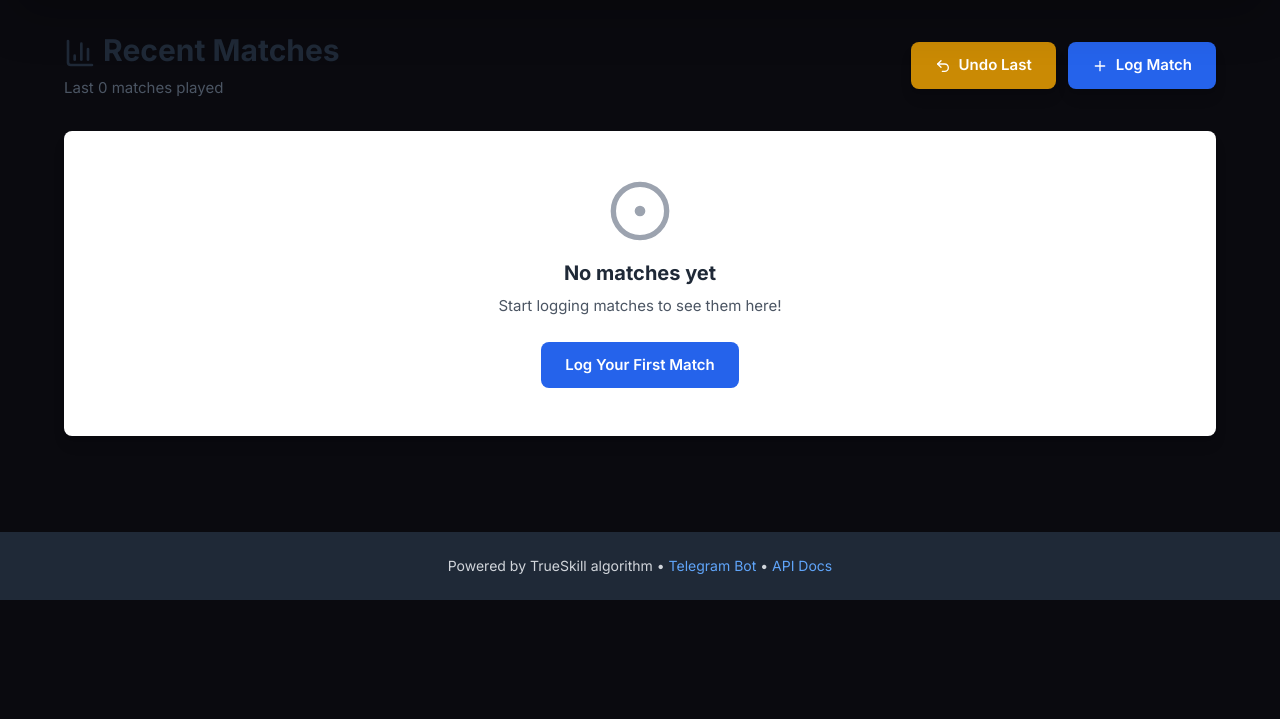
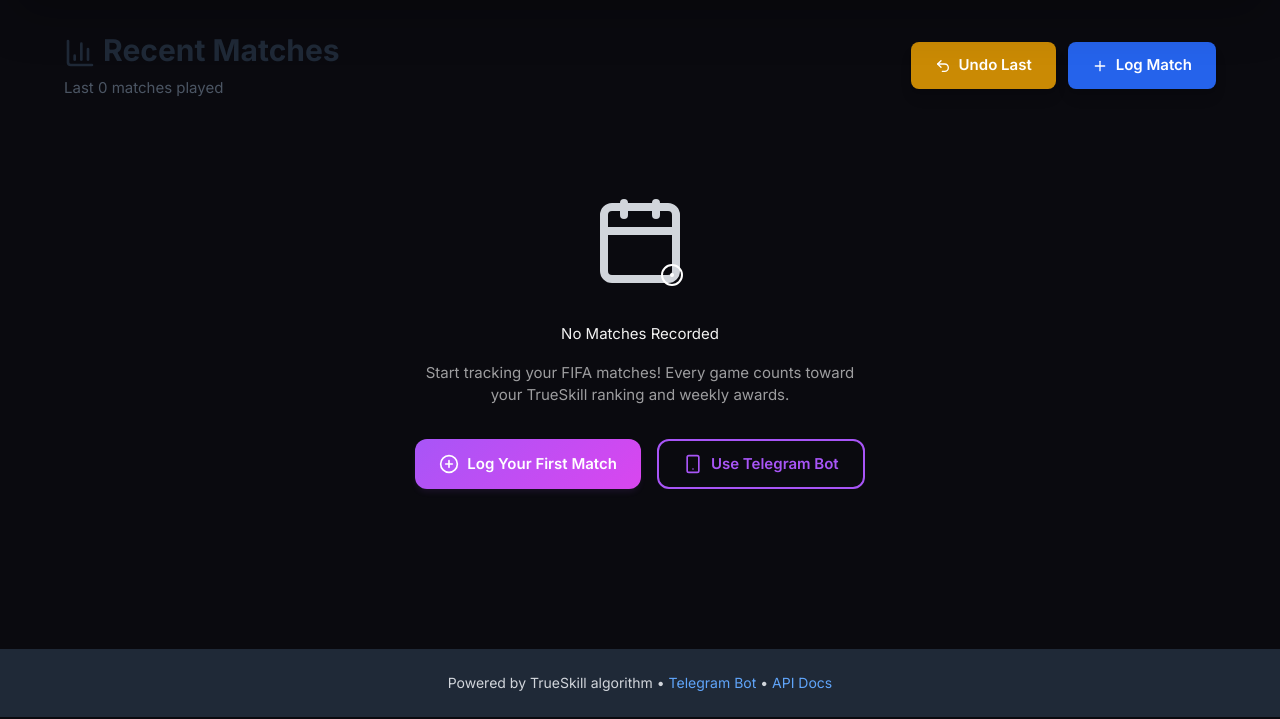
Before and after one commit to nkorobko/fifa-ranks, a FastAPI app: page /matches in a window 1280 px wide. Shown: the part 81-800 px from the top of the page. Run offline with FastAPI, Linux system fonts and the light colour scheme; data that the repository does not hold is empty; some libraries are stand-ins or nearby versions.

Commit message:
Issue #33: Redesign empty states with better illustrations and CTAs
- Awards empty state: locked trophy with progress hints
- Matches empty state: calendar illustration with dual CTAs
- Chemistry empty states: user icons with informative messaging
- Replace plain text with styled card layouts
- Add secondary actions (Telegram bot link)
- Frame empty states as progress opportunities
- Use new typography and button classes
- Add helpful tips and contextual guidance
- Improve visual hierarchy with icons and spacing

```diff
--- a/backend/app/templates/matches.html
+++ b/backend/app/templates/matches.html
@@ -101,15 +101,29 @@
             </div>
         </div>
         {% else %}
-        <div class="bg-white dark:bg-gray-800 rounded-lg shadow-lg p-12 text-center">
-            <div class="flex justify-center mb-4">
-                <i data-lucide="circle-dot" class="w-16 h-16 text-gray-400"></i>
+        <div class="card p-16 text-center max-w-2xl mx-auto">
+            <div class="flex justify-center mb-8">
+                <div class="relative">
+                    <i data-lucide="calendar" class="w-24 h-24 text-gray-300 dark:text-gray-600"></i>
+                    <div class="absolute -bottom-2 -right-2 bg-gradient-primary rounded-full p-3">
+                        <i data-lucide="circle-dot" class="w-6 h-6 text-white"></i>
+                    </div>
+                </div>
             </div>
-            <h3 class="text-xl font-bold text-gray-800 dark:text-gray-100 mb-2">No matches yet</h3>
-            <p class="text-gray-600 dark:text-gray-400 mb-6">Start logging matches to see them here!</p>
-            <a href="/log-match" class="inline-block bg-blue-600 hover:bg-blue-700 text-white font-semibold px-6 py-3 rounded-lg">
-                Log Your First Match
-            </a>
+            <h3 class="text-heading mb-4">No Matches Recorded</h3>
+            <p class="text-body text-secondary mb-8 max-w-md mx-auto">
+                Start tracking your FIFA matches! Every game counts toward your TrueSkill ranking and weekly awards.
+            </p>
+            <div class="flex justify-center gap-4">
+                <a href="/log-match" class="btn-primary inline-flex items-center gap-2">
+                    <i data-lucide="plus-circle" class="w-5 h-5"></i>
+                    Log Your First Match
+                </a>
+                <a href="https://t.me/FCRanksBot" class="btn-secondary inline-flex items-center gap-2">
+                    <i data-lucide="smartphone" class="w-5 h-5"></i>
+                    Use Telegram Bot
+                </a>
+            </div>
         </div>
         {% endfor %}
     </div>
```
Also changed, not shown: backend/app/templates/awards.html (+17 -8 lines), backend/app/templates/chemistry.html (+10 -2 lines).
